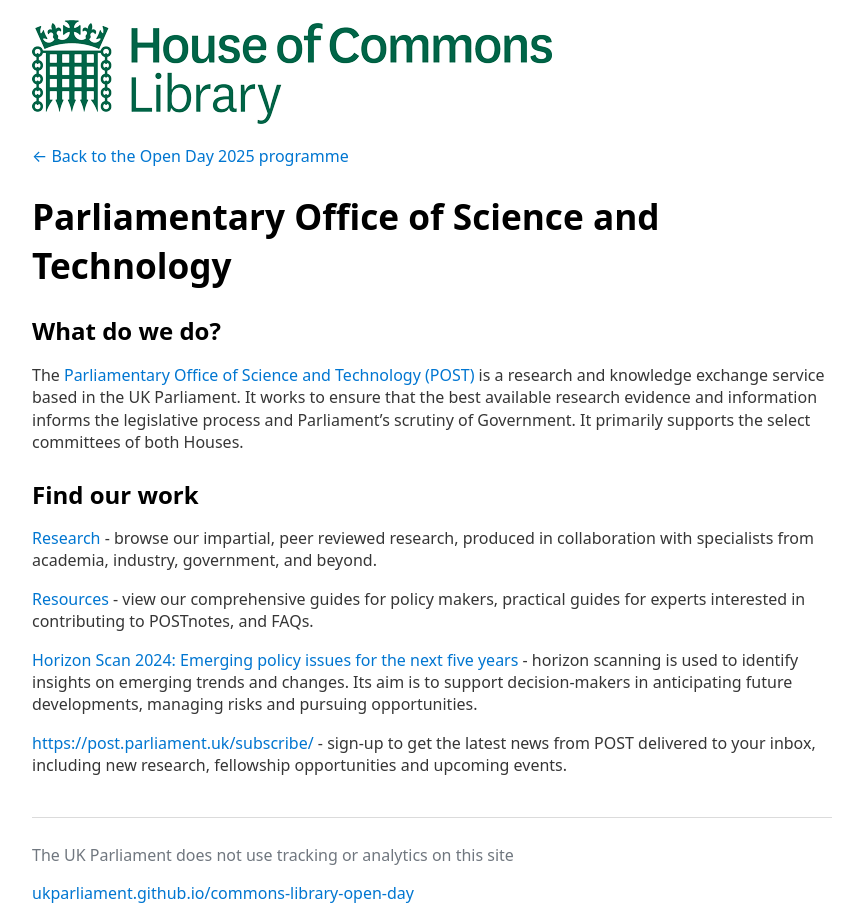
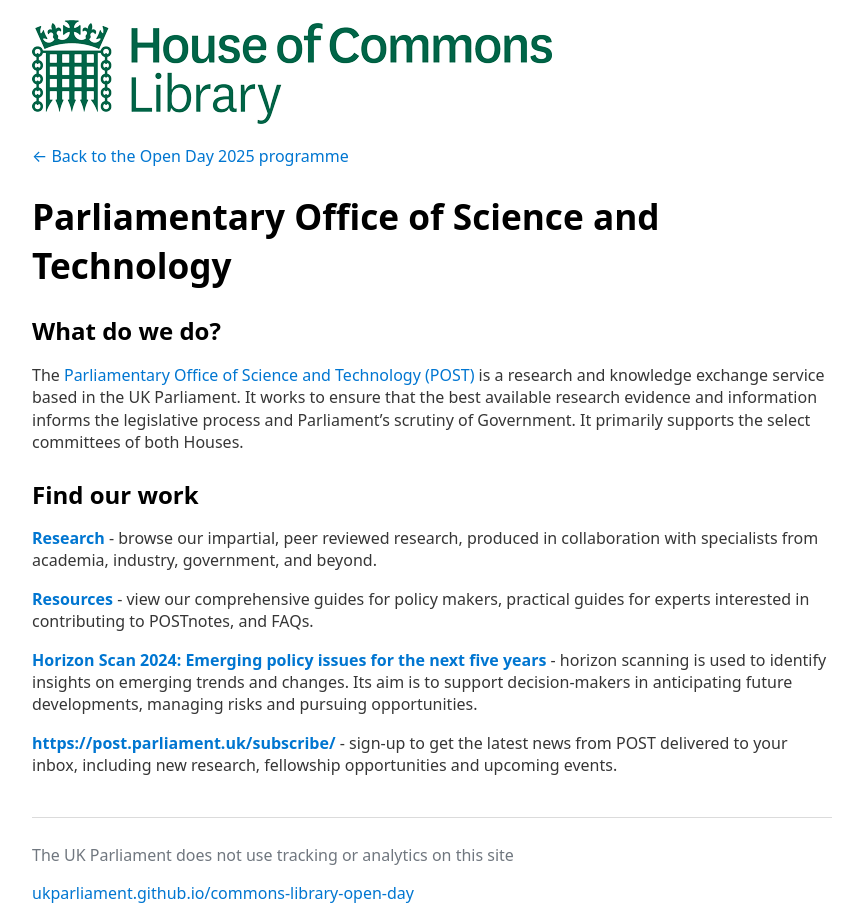
Before and after one commit to ukparliament/commons-library-open-day, a Jekyll site: the page built from 2025/post/index.md, in a window 1280 px wide. Shown: the whole page, without its empty margins (208-1065 px from the left). Built offline with Jekyll 4.4.1, drawn with Linux system fonts in a browser that asks for light colours; our own code applies the rules of GitHub Pages for plain Markdown files.

```diff
--- a/2025/post/index.md
+++ b/2025/post/index.md
@@ -7,10 +7,10 @@ The [Parliamentary Office of Science and Technology (POST)](https://post.parliam
 
 ## Find our work
 
-[Research](https://post.parliament.uk/research/) - browse our impartial, peer reviewed research, produced in collaboration with specialists from academia, industry, government, and beyond.
+**[Research](https://post.parliament.uk/research/)** - browse our impartial, peer reviewed research, produced in collaboration with specialists from academia, industry, government, and beyond.
 
-[Resources](https://post.parliament.uk/resources/) - view our comprehensive guides for policy makers, practical guides for experts interested in contributing to POSTnotes, and FAQs.
+**[Resources](https://post.parliament.uk/resources/)** - view our comprehensive guides for policy makers, practical guides for experts interested in contributing to POSTnotes, and FAQs.
 
-[Horizon Scan 2024: Emerging policy issues for the next five years](https://post.parliament.uk/horizon-scan-2024/) - horizon scanning is used to identify insights on emerging trends and changes. Its aim is to support decision-makers in anticipating future developments, managing risks and pursuing opportunities.
+**[Horizon Scan 2024: Emerging policy issues for the next five years](https://post.parliament.uk/horizon-scan-2024/)** - horizon scanning is used to identify insights on emerging trends and changes. Its aim is to support decision-makers in anticipating future developments, managing risks and pursuing opportunities.
 
-[https://post.parliament.uk/subscribe/](Subscribe) - sign-up to get the latest news from POST delivered to your inbox, including new research, fellowship opportunities and upcoming events.
+**[https://post.parliament.uk/subscribe/](Subscribe)** - sign-up to get the latest news from POST delivered to your inbox, including new research, fellowship opportunities and upcoming events.
```
Also changed, not shown: 2025/hllibrary/index.md (+2 -0 lines).
